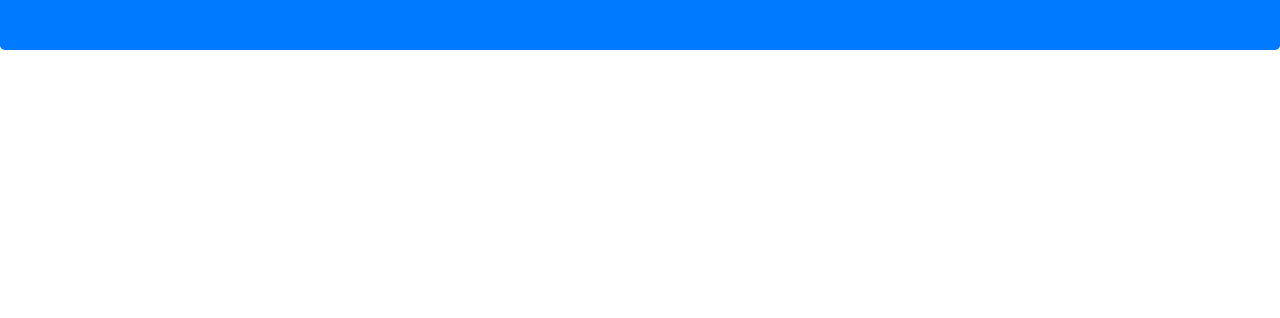
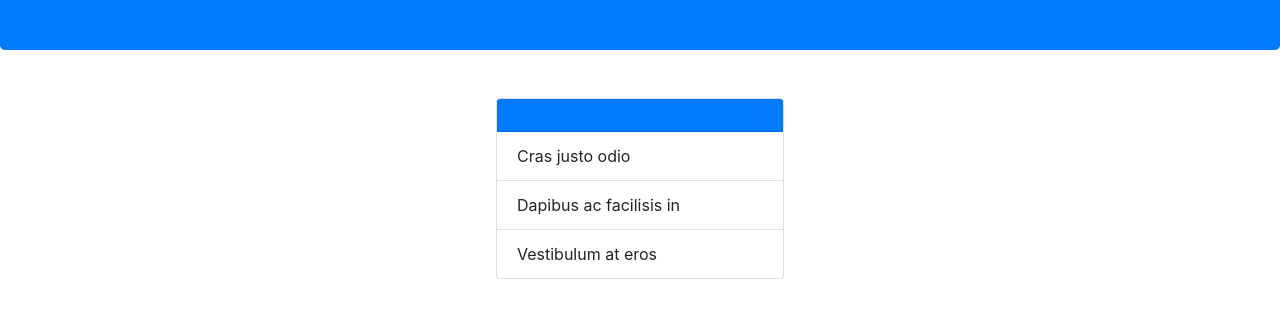
Before and after one commit to alexdmacon/team-profile-generator, a website: page src/index.html in a window 1280 px wide. Shown: the part 134-452 px from the top of the page. Drawn offline with nearby package versions, Linux system fonts and the light colour scheme.

Commit message:
have basic layout/styling for team member cards that we're gonna generate

```diff
--- a/index.js
+++ b/index.js
@@ -75,6 +75,7 @@ const addAgain = () => {
         //need to write something here that will not just return but write file/generate HTML with whatever we've inputted to this point. I guess this is where we'll call a write FS function eventually.
       }
     });
+    // console.log(team);
 };
 
 const addEngineer = () => {
--- a/src/index.html
+++ b/src/index.html
@@ -20,20 +20,21 @@
       <h1 class="text-center text-white">The Best Team in the World</h1>
     </div>
     <div class="container">
-        <div class="row justify-content-center">
-            <!--cards will go here-->
+      <div class="row justify-content-around">
+        <!--cards will go here-->
 
+        <div class="card m-3" style="width: 18rem">
+          <div class="card-header text-white bg-primary">
+            <h2></h2>
+            <h3></h3>
+
+          </div>
+          <ul class="list-group list-group-flush">
+            <li class="list-group-item">Cras justo odio</li>
+            <li class="list-group-item">Dapibus ac facilisis in</li>
+            <li class="list-group-item">Vestibulum at eros</li>
+          </ul>
         </div>
-
-
-
-    </div>
-
-
-
-
-
-
 
 
     <script
```
Also changed, not shown: README.md.
